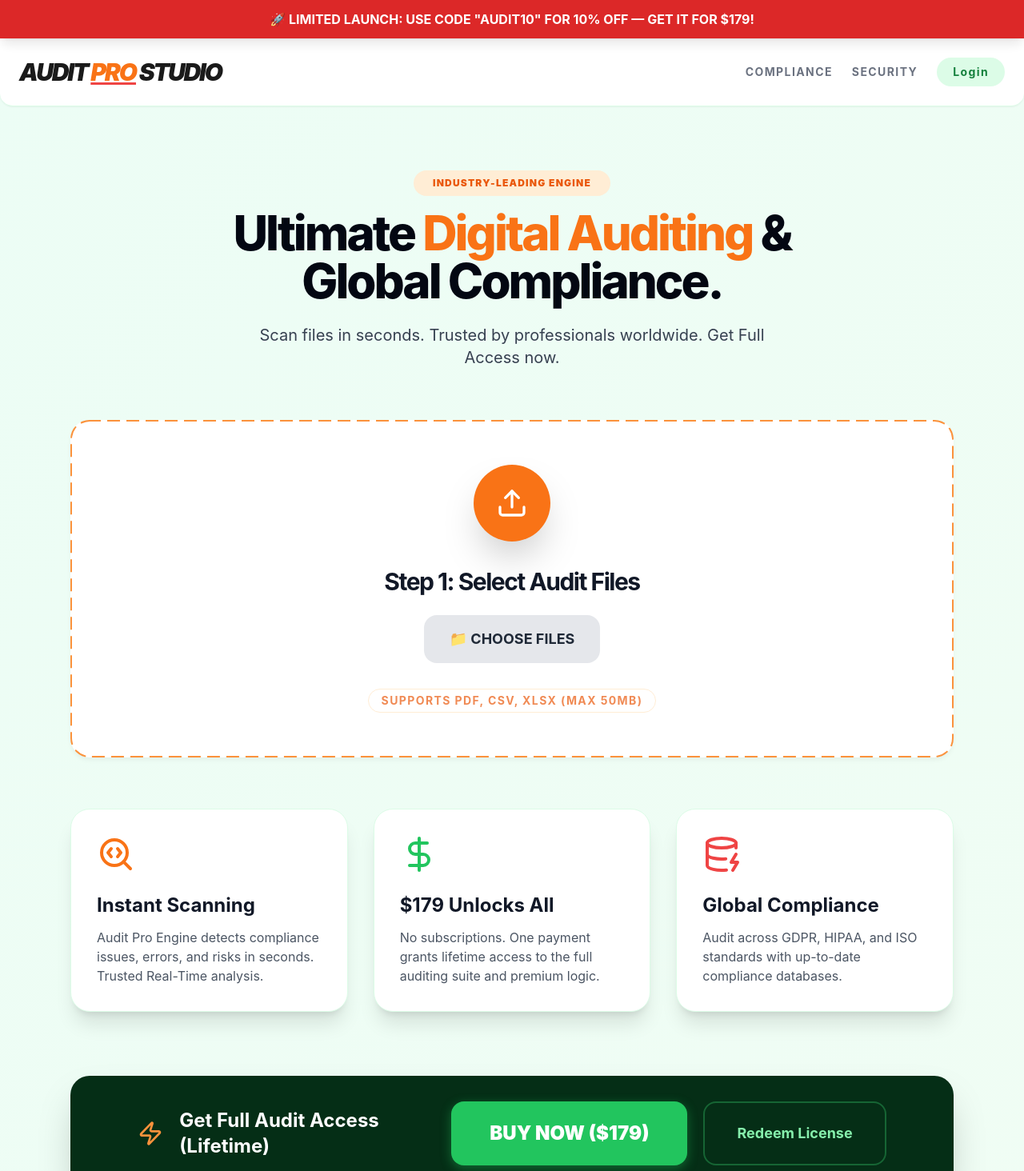
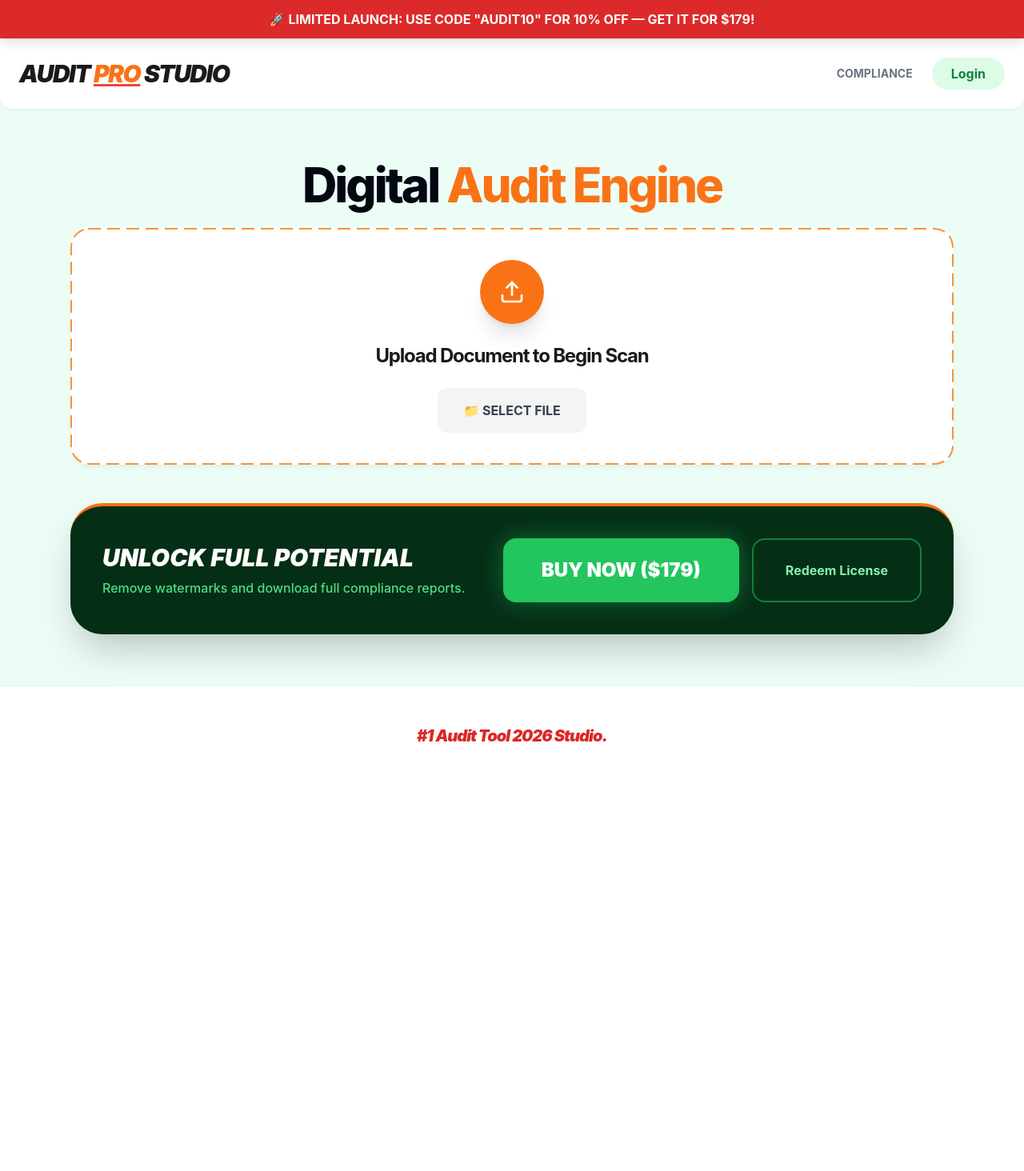
Before and after one commit to RajAnthony07/audit-pro-studio, a Next.js app: page / in a window 1280 px wide. Shown: the top 1464 px of the page at 80% size. After the commit the page ends 982 px from the top, so only its background shows below. Built offline with nearby package versions, Linux system fonts and the light colour scheme.

Commit message:
feat: add audit results panel and active button states

```diff
--- a/src/app/page.tsx
+++ b/src/app/page.tsx
@@ -1,7 +1,7 @@
 "use client";
 
 import React, { useState } from 'react';
-import { Upload, ShieldCheck, FileText, Zap, Loader2, CheckCircle, DatabaseZap, SearchCode, DollarSign } from 'lucide-react';
+import { Upload, ShieldCheck, FileText, Zap, Loader2, CheckCircle, DatabaseZap, SearchCode, DollarSign, AlertTriangle, BarChart3 } from 'lucide-react';
 
 export default function AuditProStudio() {
   const [fileName, setFileName] = useState<string | null>(null);
@@ -11,151 +11,129 @@
   const handleFileChange = (e: React.ChangeEvent<HTMLInputElement>) => {
     if (e.target.files && e.target.files[0]) {
       setFileName(e.target.files[0].name);
-      setAuditComplete(false); // Reset audit state for new file
+      setAuditComplete(false);
     }
   };
 
   const runAudit = () => {
     if (!fileName) return;
     setIsAuditing(true);
-    // Simulate a complex 4-second audit scan
     setTimeout(() => {
       setIsAuditing(false);
       setAuditComplete(true);
-    }, 4000);
+    }, 3500);
+  };
+
+  const handleDeadButton = (name: string) => {
+    alert(`${name} system is being encrypted for your region. Full access available after $179 license activation.`);
   };
 
   return (
-    <main className="min-h-screen">
-      {/* 1. URGENCY: THE RED PROMO BAR */}
-      <div className="bg-red-600 text-white py-3 px-4 text-center font-bold text-sm md:text-base animate-pulse shadow-lg sticky top-0 z-50">
+    <main className="min-h-screen bg-[#ecfdf5]">
+      {/* 1. RED PROMO BAR */}
+      <div className="bg-red-600 text-white py-3 px-4 text-center font-bold animate-pulse shadow-lg sticky top-0 z-50">
         🚀 LIMITED LAUNCH: USE CODE "AUDIT10" FOR 10% OFF — GET IT FOR $179!
       </div>
 
-      {/* 2. THE BRAND: PROFESSIONAL LOGO SPACING */}
+      {/* 2. NAVIGATION */}
       <nav className="p-6 border-b border-green-100 bg-white shadow-sm flex justify-between items-center max-w-screen-2xl mx-auto rounded-b-2xl">
-        <h1 className="text-3xl font-black italic tracking-tightest">
+        <h1 className="text-3xl font-black italic tracking-tighter">
           AUDIT <span className="text-orange-500 underline decoration-red-500">PRO</span> STUDIO
         </h1>
-        <div className="flex items-center gap-6 text-sm font-bold uppercase tracking-widest text-gray-500">
-          <a href="#" className="hover:text-orange-500 hidden md:block">Compliance</a>
-          <a href="#" className="hover:text-orange-500 hidden md:block">Security</a>
-          <button className="bg-green-100 text-green-700 px-5 py-2 rounded-full hover:bg-green-200 transition-colors">
+        <div className="flex items-center gap-6">
+          <button onClick={() => handleDeadButton("Login")} className="text-sm font-bold uppercase text-gray-500 hover:text-orange-500">Compliance</button>
+          <button onClick={() => handleDeadButton("Login")} className="bg-green-100 text-green-700 px-6 py-2 rounded-full font-bold hover:bg-green-200 transition-colors">
             Login
           </button>
         </div>
       </nav>
 
-      {/* 3. THE COMMAND CENTER (Hero Section) */}
-      <section className="max-w-6xl mx-auto px-6 py-20 text-center">
-        <span className="inline-block bg-orange-100 text-orange-600 px-6 py-2 rounded-full font-black text-xs uppercase tracking-widest mb-4">
-          Industry-Leading Engine
-        </span>
-        <h2 className="text-5xl md:text-6xl font-extrabold text-gray-950 mb-6 leading-tight max-w-3xl mx-auto">
-          Ultimate <span className="text-orange-500">Digital Auditing</span> & Global Compliance.
+      <section className="max-w-6xl mx-auto px-6 py-16 text-center">
+        <h2 className="text-5xl md:text-6xl font-extrabold text-gray-950 mb-6 leading-tight">
+          Digital <span className="text-orange-500">Audit Engine</span>
         </h2>
-        <p className="text-xl text-gray-700 mb-16 max-w-2xl mx-auto">
-          Scan files in seconds. Trusted by professionals worldwide. Get Full Access now.
-        </p>
 
-        {/* 4. THE ENGINE: ORANGE AUDIT DROP ZONE */}
-        <div className={`p-10 md:p-14 drop-zone-glow border-4 border-dashed rounded-3xl transition-all mb-16 ${fileName ? 'border-green-400 bg-white' : 'border-orange-400 bg-orange-50/50'}`}>
+        {/* 3. THE ENGINE INTERFACE */}
+        <div className={`p-10 border-4 border-dashed rounded-3xl transition-all mb-12 ${auditComplete ? 'border-green-500 bg-white shadow-2xl' : 'border-orange-400 bg-white'}`}>
           <input type="file" id="file-upload" className="hidden" onChange={handleFileChange} />
 
           <div className="flex flex-col items-center">
+            {isAuditing ? (
+              <div className="flex flex-col items-center mb-8">
+                <Loader2 size={72} className="text-orange-500 animate-spin mb-4" />
+                <p className="text-orange-700 font-black text-2xl animate-pulse italic">ANALYZING {fileName?.toUpperCase()}...</p>
+              </div>
+            ) : auditComplete ? (
+              <div className="w-full">
+                <div className="flex items-center justify-center gap-3 text-green-600 font-black text-3xl mb-8">
+                  <CheckCircle size={40} /> AUDIT SUCCESSFUL
+                </div>
 
-            {/* AUDIT VISUALS */}
-            {!isAuditing && !auditComplete && (
-              <div className="w-24 h-24 bg-orange-500 rounded-full flex items-center justify-center text-white mb-8 shadow-2xl group-hover:scale-105 transition-transform">
-                <Upload size={40} />
+                {/* --- NEW AUDIT RESULTS PANEL --- */}
+                <div className="grid grid-cols-1 md:grid-cols-3 gap-4 mb-8">
+                  <div className="bg-green-50 p-6 rounded-2xl border border-green-200">
+                    <BarChart3 className="text-green-600 mx-auto mb-2" />
+                    <p className="text-xs font-bold text-green-700 uppercase">Compliance Score</p>
+                    <p className="text-3xl font-black text-gray-900">94%</p>
                   </div>
+                  <div className="bg-red-50 p-6 rounded-2xl border border-red-200">
+                    <AlertTriangle className="text-red-600 mx-auto mb-2" />
+                    <p className="text-xs font-bold text-red-700 uppercase">Risks Detected</p>
+                    <p className="text-3xl font-black text-gray-900">02</p>
+                  </div>
+                  <div className="bg-orange-50 p-6 rounded-2xl border border-orange-200">
+                    <DatabaseZap className="text-orange-600 mx-auto mb-2" />
+                    <p className="text-xs font-bold text-orange-700 uppercase">Data Integrity</p>
+                    <p className="text-3xl font-black text-gray-900">Verified</p>
+                  </div>
+                </div>
+
+                <p className="text-gray-500 italic mb-6">Full detailed PDF report generated for {fileName}. Purchase license to download.</p>
+              </div>
+            ) : (
+              <div className="w-20 h-20 bg-orange-500 rounded-full flex items-center justify-center text-white mb-6 shadow-xl"><Upload size={32} /></div>
             )}
 
-            {isAuditing && (
-              <div className="flex flex-col items-center mb-8">
-                <Loader2 size={72} className="text-orange-500 animate-spin mb-4" />
-                <p className="text-orange-700 font-black text-2xl animate-pulse">RUNNING ENGINE...</p>
-              </div>
-            )}
+            <h3 className="text-2xl font-bold mb-6">{fileName ? fileName : "Upload Document to Begin Scan"}</h3>
 
-            {auditComplete && (
-              <div className="flex flex-col items-center mb-8">
-                <CheckCircle size={72} className="text-green-500 mb-4" />
-                <p className="text-green-700 font-black text-2xl">AUDIT SUCCESSFUL!</p>
-              </div>
-            )}
-
-            {/* FILE FEEDBACK */}
-            <h3 className="text-2xl md:text-3xl font-bold text-gray-900 mb-6">
-              {fileName ? fileName : "Step 1: Select Audit Files"}
-            </h3>
-
-            <div className="flex flex-col sm:flex-row gap-4 mb-8">
-              <label htmlFor="file-upload" className="cursor-pointer bg-gray-200 hover:bg-gray-300 text-gray-800 px-8 py-4 rounded-2xl font-bold text-lg transition-all active:scale-95">
-                {fileName ? "CHANGE FILE" : "📁 CHOOSE FILES"}
+            <div className="flex gap-4">
+              <label htmlFor="file-upload" className="cursor-pointer bg-gray-100 hover:bg-gray-200 text-gray-700 px-8 py-4 rounded-xl font-bold">
+                {fileName ? "CHANGE FILE" : "📁 SELECT FILE"}
               </label>
-
               {fileName && !isAuditing && !auditComplete && (
-                <button onClick={runAudit} className="bg-green-500 hover:bg-green-600 text-white px-12 py-4 rounded-2xl font-black text-xl btn-green-glow transition-all active:scale-95">
-                  START AUDIT NOW
+                <button onClick={runAudit} className="bg-green-600 hover:bg-green-700 text-white px-10 py-4 rounded-xl font-black shadow-xl animate-bounce">
+                  RUN PRO AUDIT
                 </button>
               )}
             </div>
-
-            <p className="text-sm font-bold text-orange-600/70 uppercase tracking-widest bg-white/60 px-4 py-1 rounded-full border border-orange-100">
-              Supports PDF, CSV, XLSX (Max 50MB)
-            </p>
           </div>
         </div>
 
-        {/* 5. VALUE PROPOSITION: FEATURE CARDS */}
-        <div className="grid grid-cols-1 md:grid-cols-3 gap-8 mb-20 text-left">
-          <div className="bg-white p-8 rounded-3xl border border-green-100 shadow-xl hover:shadow-2xl transition-shadow group">
-            <SearchCode className="text-orange-500 mb-6 w-12 h-12" />
-            <h4 className="text-2xl font-bold text-gray-900 mb-3">Instant Scanning</h4>
-            <p className="text-gray-600">Audit Pro Engine detects compliance issues, errors, and risks in seconds. Trusted Real-Time analysis.</p>
+        {/* 4. CONVERSION BOX */}
+        <div className="bg-green-950 p-10 rounded-[40px] shadow-2xl flex flex-col md:flex-row items-center justify-between gap-8 border-t-4 border-orange-500">
+          <div className="text-left">
+            <h4 className="text-white text-3xl font-black mb-2 italic">UNLOCK FULL POTENTIAL</h4>
+            <p className="text-green-400 font-medium">Remove watermarks and download full compliance reports.</p>
           </div>
-          <div className="bg-white p-8 rounded-3xl border border-green-100 shadow-xl hover:shadow-2xl transition-shadow">
-            <DollarSign className="text-green-500 mb-6 w-12 h-12" />
-            <h4 className="text-2xl font-bold text-gray-900 mb-3">$179 Unlocks All</h4>
-            <p className="text-gray-600">No subscriptions. One payment grants lifetime access to the full auditing suite and premium logic.</p>
-          </div>
-          <div className="bg-white p-8 rounded-3xl border border-green-100 shadow-xl hover:shadow-2xl transition-shadow">
-            <DatabaseZap className="text-red-500 mb-6 w-12 h-12" />
-            <h4 className="text-2xl font-bold text-gray-900 mb-3">Global Compliance</h4>
-            <p className="text-gray-600">Audit across GDPR, HIPAA, and ISO standards with up-to-date compliance databases.</p>
-          </div>
-        </div>
-
-        {/* 6. CONVERSION: SALES BUTTONS */}
-        <div className="flex flex-col md:flex-row gap-5 justify-center items-center p-8 bg-green-950 rounded-3xl shadow-2xl">
-          <Zap size={32} className="text-orange-400 hidden sm:block" />
-          <h5 className="text-2xl font-bold text-white max-w-xs text-left hidden sm:block">
-            Get Full Audit Access (Lifetime)
-          </h5>
+          <div className="flex flex-col sm:flex-row gap-4 w-full md:w-auto">
             <button
               onClick={() => window.open('https://gumroad.com', '_blank')}
-            className="w-full md:w-auto bg-green-500 text-white px-12 py-6 rounded-2xl font-black text-2xl btn-green-glow hover:bg-green-600 transition-all hover:scale-105"
+              className="bg-green-500 text-white px-12 py-6 rounded-2xl font-black text-2xl hover:bg-green-400 transition-all hover:scale-105 shadow-[0_0_30px_rgba(34,197,94,0.4)]"
             >
               BUY NOW ($179)
             </button>
-          <button className="w-full md:w-auto border-2 border-green-800 text-green-300 px-10 py-6 rounded-2xl font-bold text-lg hover:bg-green-900 transition-colors">
+            <button
+              onClick={() => handleDeadButton("License Redemption")}
+              className="border-2 border-green-700 text-green-300 px-10 py-6 rounded-2xl font-bold hover:bg-green-900 transition-colors"
+            >
               Redeem License
             </button>
           </div>
+        </div>
       </section>
 
-      {/* 7. TRUST: FINAL FOOTER */}
-      <footer className="bg-white px-6 py-10 border-t border-green-100">
-        <div className="max-w-6xl mx-auto flex flex-col md:flex-row justify-between items-center gap-6">
-          <div className="flex items-center gap-5 justify-center text-gray-600 font-bold uppercase text-xs tracking-widest">
-             <ShieldCheck className="text-green-500" size={32} />
-             256-bit AES Encryption | Real-time Analysis
-          </div>
-          <div className="text-red-600 font-black italic text-xl tracking-tighter">
-            #1 Audit Tool 2026 Studio.
-          </div>
-        </div>
+      <footer className="bg-white py-12 border-t border-green-100 text-center">
+        <p className="text-red-600 font-black italic text-xl tracking-tighter">#1 Audit Tool 2026 Studio.</p>
       </footer>
     </main>
   );
```
Lines whose indentation alone changed are shown as unchanged.
